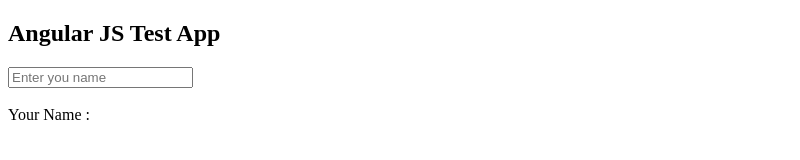
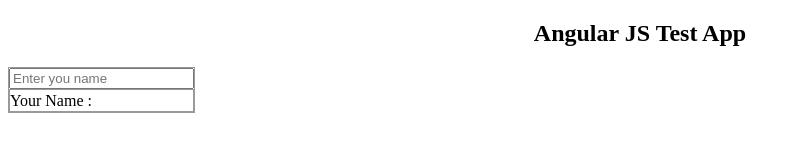
Before and after one commit to johnywalker01/TestApp, a website: page HTML5App/public_html/index.html in a window 1280 px wide. Shown: the whole page, without its empty margins (0-800 px from the left). Drawn offline with nearby package versions, Linux system fonts and the light colour scheme.

Commit message:
2nd check-in

```diff
--- a/HTML5App/public_html/index.html
+++ b/HTML5App/public_html/index.html
@@ -13,9 +13,9 @@
   </head>
   <body ng-app="myApp">
     <h2>Angular JS Test App</h2>
-    <div ng-controller="myCtrl">
-      <input type="text" placeholder="Enter you name" ng-model="userName"/>
-      <p>Your Name : <label class="mz-sty1">{{userName}}</label></p>
+    <div class="mz-div1 mz-borderOn" ng-controller="myController as myCtrl">
+      <input type="text" placeholder="Enter you name" ng-model="myCtrl.userName"/>
+      <div class="mz-borderOn">Your Name : <span><label class="mz-sty1">{{myCtrl.userName}}</label></span></div>
     </div>
   </body>
 </html>
--- a/HTML5App/public_html/script/app.js
+++ b/HTML5App/public_html/script/app.js
@@ -2,6 +2,6 @@
 
 var myApp = angular.module('myApp',[]);
 
-myApp.controller("myCtrl", function ($scope) {
-  $scope.userName = "";
+myApp.controller("myController", function () {
+  this.userName = "";
 });
--- a/HTML5App/public_html/style/style1.css
+++ b/HTML5App/public_html/style/style1.css
@@ -1,6 +1,16 @@
 /*
     Created on : 18 Aug, 2016, 4:11:53 PM
 */
+h2{
+  text-align: center;
+}
+.mz-borderOn{
+  border: 1px solid #999;
+}
+.mz-div1{
+  float: left;
+  width: auto;
+}
 .mz-sty1{
   font-style: italic;
   font-size: 18px;
```
